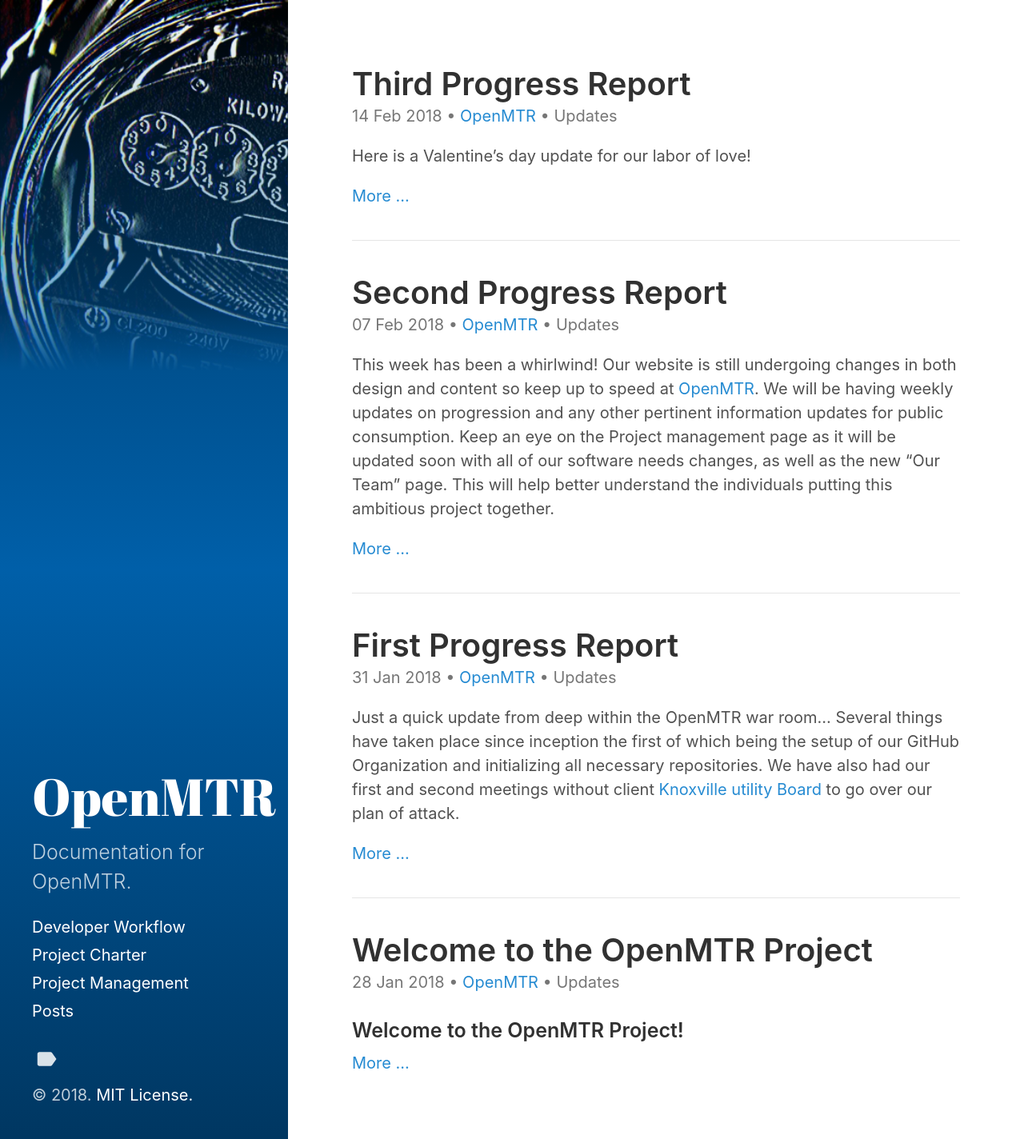
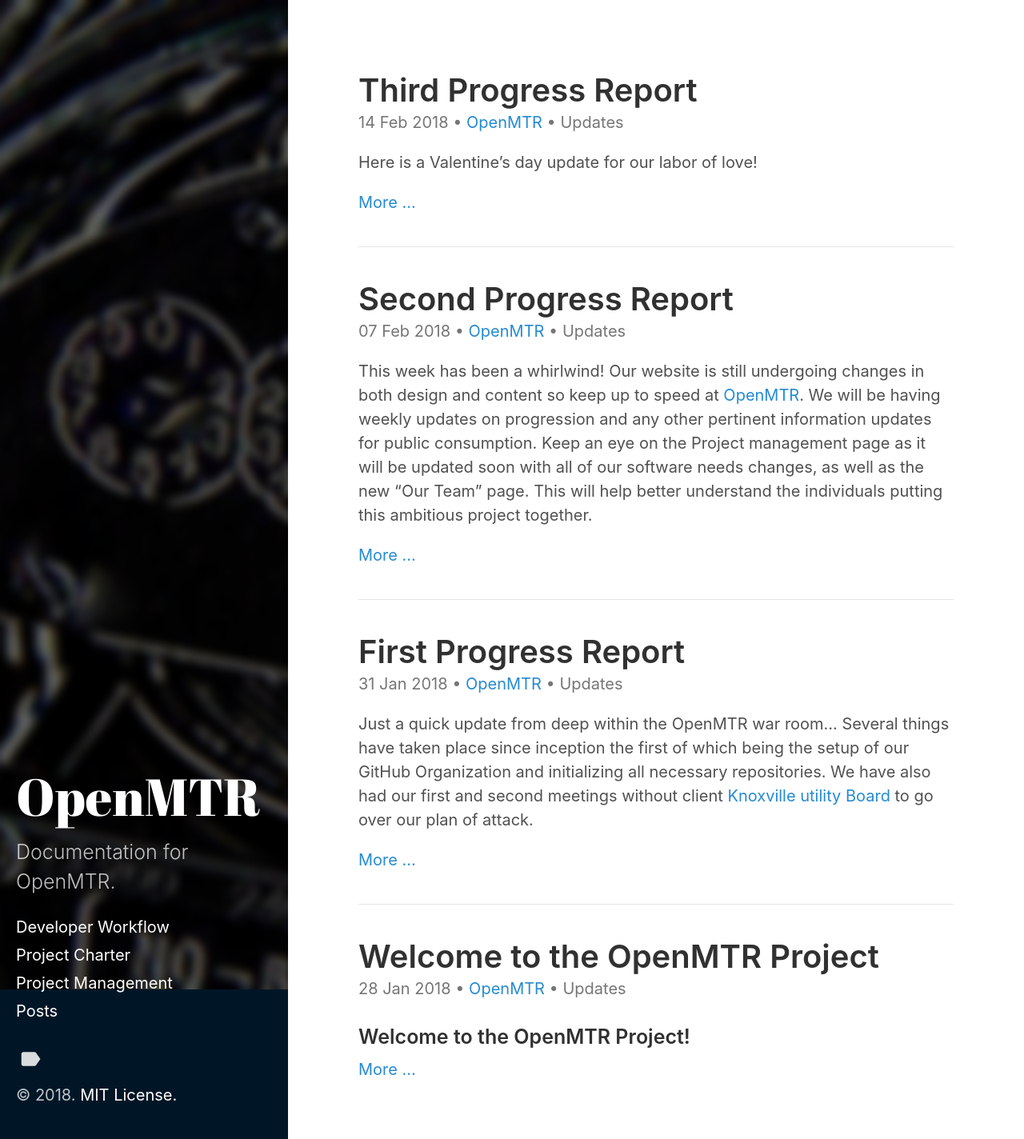
Before and after one commit to knoxville-utilities-board/OpenMTR.github.io_2018, a Jekyll site: the page built from index.html, in a window 1280 px wide. Shown: the whole page at 80% size. Built offline with Jekyll 4.4.1, drawn with Linux system fonts in a browser that asks for light colours; the list of posts is cut into pages by our own code.

Commit message:
refactor: improve site theme (#38)
* chore: blurred background

* refactor: changed layount

* refactor: further improved background and layout

* chore: resized background image

```diff
--- a/_layouts/default.html
+++ b/_layouts/default.html
@@ -4,14 +4,16 @@
   {% include head.html %}
 
   <body class="{{ page.layout }}{% if page.url == '/' %} home{% endif %}">
-
+  <div class = "opaque-layer"></div>
 
     {% include sidebar.html %}
 
-    <main class="container">
+    <div class = "content" style = "width: 100%; margin: 0%; padding: 8px;">
+      <main class="container">
       {{ content }}
-    </main>
+      </main>
 
+    </div>
     {% include custom-foot.html %}
   </body>
 </html>
--- a/_sass/hydeout/_layout.scss
+++ b/_sass/hydeout/_layout.scss
@@ -22,37 +22,43 @@
   we want the sidebar or header to stretch.
 */
 
+
+body {
+  color: rgba(255,255,255,.75);
+  background-color: darken($sidebar-bg-color, 7%);
+  background-image: url("./images/edges.png");
+  background-repeat: no-repeat;
+  display: flex;
+  flex-direction: column;
+  min-width: 100vw;
+  min-height: 100vh;
+}
+
 @media (min-width: 49rem) {
   body {
-    background-image: linear-gradient(
-      to bottom, transparent, lighten($sidebar-bg-color, 7%), darken($sidebar-bg-color, 7%)), url("./images/edges.png");
+	background-position: top left;
+	background-size: 100%;
   }
 }
 
 @media (max-width: 49rem) {
   body {
-	background: linear-gradient(
-      to right,
-	  lighten($sidebar-bg-color, 7%), lighten($sidebar-bg-color, 3.5%), $sidebar-bg-color, darken($sidebar-bg-color, 3.5%), transparent),
-	  url("./images/edges.png");
-	background-position: center, top right;
+	background-position: top center;
+	background-size: 49rem;
   }
 }
 
+.opaque-layer {
+	background-color: rgba(0, 0, 0, 0.6);
+	position: absolute;
+	height: 100%;
+	width: 100%;
+	z-index: -1;
+}
 
-body {
-  color: rgba(255,255,255,.75);
-  background-color: darken($sidebar-bg-color, 7%);
-  background-repeat: no-repeat;
-  background-size: cover, 35rem;
-  display: flex;
-  flex-direction: column;
-  min-width: 100vw;
-  min-height: 100vh;
-}
 #sidebar {
   flex: 0 0 auto;
-  padding: $section-spacing;
+  padding: $section-spacing - 1rem;
 
   .site-title {
     font-family: "Abril Fatface", serif;
```
Also changed, not shown: assets/css/images/edges.png.
